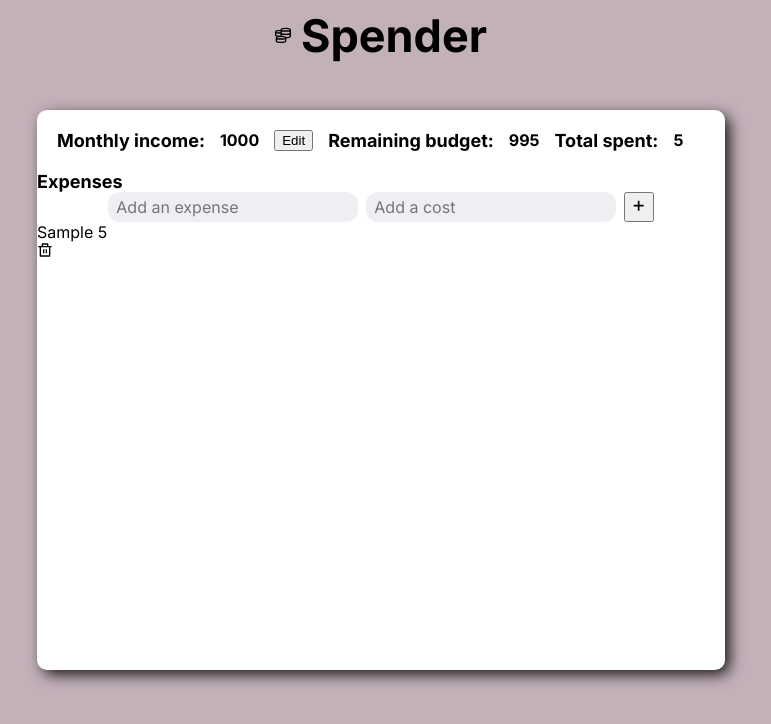
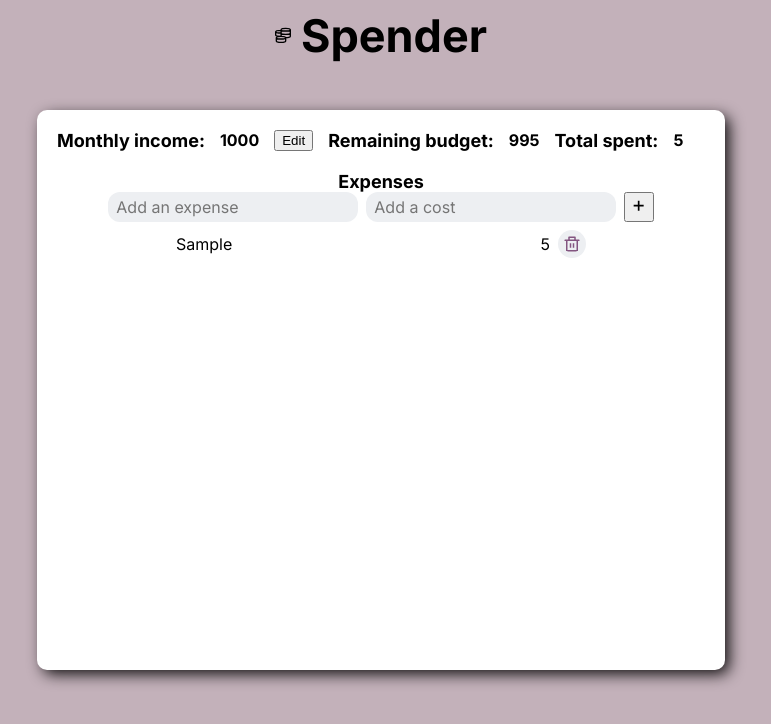
Before and after one commit to JakubLevanszky/spender-app-v2, a React (Create React App) app: page / in a window 1280 px wide. Both pictures are taken after typing "Sample", "5" into the empty fields and a click on the button 897 px from the left and 207 px from the top of the page. Shown: the top 724 px of the page, without its empty margins (259-1030 px from the left). Built offline with nearby package versions, Linux system fonts and the light colour scheme.

Commit message:
chore: ExpenseItem + Expenses styled

```diff
--- a/src/components/ExpenseItem/ExpenseItem.js
+++ b/src/components/ExpenseItem/ExpenseItem.js
@@ -1,16 +1,15 @@
 /* eslint-disable react/prop-types */
 import React from 'react';
-import { RiDeleteBinLine } from 'react-icons/ri';
+import { Cost, ExpansesItemWraper, ItemWrapper, Name, StyledIcon } from './ExpenseItem.styled';
 
 export default function ExpenseItem(props) {
   return props.expenses.map((expense, i) => (
-    <div key={i}>
-      <div key={expense.id}>
-        {expense.name} {expense.cost}
-      </div>
-      <div className="icons">
-        <RiDeleteBinLine onClick={() => props.onRemoveExpense(expense.id)} />
-      </div>
-    </div>
+    <ExpansesItemWraper key={i}>
+      <ItemWrapper key={expense.id}>
+        <Name>{expense.name}</Name>
+        <Cost>{expense.cost}</Cost>
+        <StyledIcon onClick={() => props.onRemoveExpense(expense.id)} />
+      </ItemWrapper>
+    </ExpansesItemWraper>
   ));
 }
--- a/src/components/ExpenseItem/ExpenseItem.styled.js
+++ b/src/components/ExpenseItem/ExpenseItem.styled.js
@@ -0,0 +1,38 @@
+/* eslint-disable react/prop-types */
+import styled from 'styled-components';
+import { RiDeleteBinLine } from 'react-icons/ri';
+import { palette } from '../../features/ui/theme/palette';
+
+export const ExpansesItemWraper = styled.div`
+  display: flex;
+  flex-direction: row;
+  align-items: center;
+  flex-grow: 1;
+  width: 420px;
+  padding: 8px 5px 0px;
+`;
+
+export const ItemWrapper = styled.div`
+  justify-content: space-between;
+  display: inherit;
+  flex-grow: inherit;
+  align-items: center;
+`;
+
+export const Name = styled.span`
+  flex-grow: 1;
+`;
+
+export const Cost = styled.span`
+  padding-right: 8px;
+`;
+
+export const StyledIcon = styled(RiDeleteBinLine)`
+  color: ${palette.berry};
+  height: 28px;
+  width: 28px;
+  padding: 5px;
+  border-radius: 15px;
+  background: ${palette.grey};
+  cursor: pointer;
+`;
--- a/src/components/Expenses/Expenses.js
+++ b/src/components/Expenses/Expenses.js
@@ -3,6 +3,7 @@ import React from 'react';
 import ExpensesForm from '../ExpensesForm/ExpensesForm';
 import ExpenseItem from '../ExpenseItem/ExpenseItem';
 import { Title } from '../../features/ui/theme/typograhpy';
+import { ExpansesWraper } from './Expenses.styled';
 
 export default function Expenses(props) {
   const addExpense = (expense) => {
@@ -21,10 +22,10 @@ export default function Expenses(props) {
   };
 
   return (
-    <>
+    <ExpansesWraper>
       <Title>Expenses</Title>
       <ExpensesForm onSubmit={addExpense} />
       <ExpenseItem expenses={props.expenses} onRemoveExpense={handleRemoveExpense} />
-    </>
+    </ExpansesWraper>
   );
 }
--- /dev/null
+++ b/src/components/Expenses/Expenses.styled.js
@@ -0,0 +1,9 @@
+import styled from 'styled-components';
+
+export const ExpansesWraper = styled.section`
+  display: flex;
+  flex-direction: column;
+  align-items: center;
+  overflow: auto;
+  max-height: fit-content;
+`;
```
